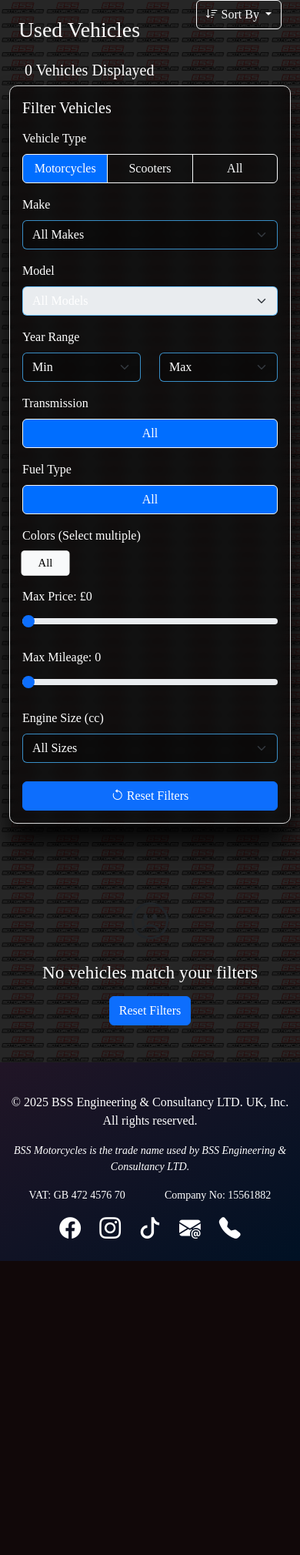
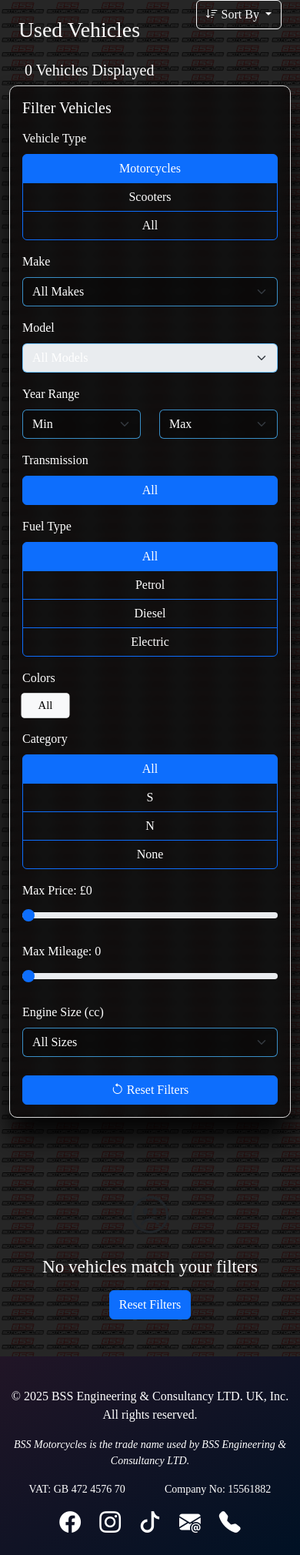
Before and after one commit to AshfaaqK/Bike-Safe-Storage, a Flask app: page /used-vehicles in a window 390 px wide. Shown: the part 593-2613 px from the top of the page at 77% size. Before the commit the page ends 2231 px from the top, so only its background shows below. Run offline with Flask 3, Linux system fonts and the light colour scheme; data that the repository does not hold is empty; some libraries are stand-ins or nearby versions.

Commit message:
feat: Add category filter to motorcycle listings and update button group styles.
Make Used Vehicles Page fully responsive on all screen sizes with change in button styles for certain filters.

```diff
--- a/app/static/js/vehicles-filter.js
+++ b/app/static/js/vehicles-filter.js
@@ -42,7 +42,8 @@ document.addEventListener('DOMContentLoaded', function () {
         engine_size: 'all',
         year_min: 'all',
         year_max: 'all',
-        sort: 'price-asc'
+        sort: 'price-asc',
+        category: 'all'
     };
 
     // Sort comparison functions
@@ -129,6 +130,10 @@ document.addEventListener('DOMContentLoaded', function () {
             }
 
             if (filters.fuel_type !== 'all' && cardData.fuel_type !== filters.fuel_type) {
+                isVisible = false;
+            }
+
+            if (filters.category !== 'all' && cardData.category !== filters.category) {
                 isVisible = false;
             }
 
@@ -246,13 +251,13 @@ document.addEventListener('DOMContentLoaded', function () {
         });
 
         // Button group filters (transmission, fuel type)
-        document.querySelectorAll('.btn-group .filter-btn').forEach(btn => {
+        document.querySelectorAll('.btn-group-vertical .filter-btn').forEach(btn => {
             btn.addEventListener('click', function () {
                 const filterType = this.dataset.filter;
                 const filterValue = this.dataset.value;
 
                 // Update active state for button group
-                this.closest('.btn-group').querySelectorAll('.filter-btn').forEach(b => {
+                this.closest('.btn-group-vertical').querySelectorAll('.filter-btn').forEach(b => {
                     b.classList.remove('active');
                 });
                 this.classList.add('active');
@@ -317,6 +322,7 @@ document.addEventListener('DOMContentLoaded', function () {
         filters.year_min = 'all';
         filters.year_max = 'all';
         filters.sort = 'price-asc';
+        filters.category = 'all';
 
         // Reset UI elements
         document.getElementById('make-filter').value = 'all';
@@ -342,7 +348,7 @@ document.addEventListener('DOMContentLoaded', function () {
         });
 
         // Reset active buttons
-        document.querySelectorAll('.btn-group .filter-btn').forEach(btn => {
+        document.querySelectorAll('.btn-group-vertical .filter-btn').forEach(btn => {
             btn.classList.remove('active');
             if (btn.dataset.value === 'all') {
                 btn.classList.add('active');
--- a/app/templates/used_vehicles.html
+++ b/app/templates/used_vehicles.html
@@ -58,12 +58,12 @@
                     <!-- Vehicle Type Toggle -->
                     <div class="mb-3">
                         <label class="form-label text-white">Vehicle Type</label>
-                        <div class="btn-group w-100" role="group">
-                            <button type="button" class="btn btn-outline-light filter-btn active" data-filter="type"
+                        <div class="btn-group-vertical d-sm-grid d-md-inline-flex w-100" role="group">
+                            <button type="button" class="btn btn-outline-primary filter-btn text-white active" data-filter="type"
                                 data-value="motorcycle">Motorcycles</button>
-                            <button type="button" class="btn btn-outline-light filter-btn" data-filter="type"
+                            <button type="button" class="btn btn-outline-primary filter-btn text-white" data-filter="type"
                                 data-value="scooter">Scooters</button>
-                            <button type="button" class="btn btn-outline-light filter-btn" data-filter="type"
+                            <button type="button" class="btn btn-outline-primary filter-btn text-white" data-filter="type"
                                 data-value="all">All</button>
                         </div>
                     </div>
@@ -146,34 +146,35 @@
                     <!-- Transmission -->
                     <div class="mb-3">
                         <label class="form-label text-white">Transmission</label>
-                        <div class="btn-group w-100" role="group">
-                            <button type="button" class="btn btn-outline-light filter-btn active" data-filter="trans"
+                        <div class="btn-group-vertical d-sm-grid d-md-inline-flex w-100" role="group">
+                            <button type="button" class="btn btn-outline-primary filter-btn text-white active" data-filter="trans"
                                 data-value="all">All</button>
                             {% set transmissions = motorcycles|map(attribute='trans')|unique|sort %}
                             {% for trans in transmissions %}
-                            <button type="button" class="btn btn-outline-light filter-btn" data-filter="trans"
+                            <button type="button" class="btn btn-outline-primary filter-btn text-white" data-filter="trans"
                                 data-value="{{ trans }}">{{ trans }}</button>
                             {% endfor %}
                         </div>
                     </div>
 
-                    <!-- Fuel Type -->
+                    <!-- Fuel Type Filter -->
                     <div class="mb-3">
                         <label class="form-label text-white">Fuel Type</label>
-                        <div class="btn-group w-100" role="group">
-                            <button type="button" class="btn btn-outline-light filter-btn active"
+                        <div class="btn-group-vertical d-sm-grid d-md-inline-flex w-100" role="group">
+                            <button type="button" class="btn btn-outline-primary filter-btn text-white active"
                                     data-filter="fuel_type" data-value="all">All</button>
-                            {% set fuel_types = motorcycles|map(attribute='fuel_type')|unique|sort %}
-                            {% for fuel in fuel_types %}
-                            <button type="button" class="btn btn-outline-light filter-btn" data-filter="fuel_type"
-                                data-value="{{ fuel }}">{{ fuel|capitalize }}</button>
-                            {% endfor %}
+                            <button type="button" class="btn btn-outline-primary filter-btn text-white"
+                                    data-filter="fuel_type" data-value="PETROL">Petrol</button>
+                            <button type="button" class="btn btn-outline-primary filter-btn text-white"
+                                    data-filter="fuel_type" data-value="DIESEL">Diesel</button>
+                            <button type="button" class="btn btn-outline-primary filter-btn text-white"
+                                    data-filter="fuel_type" data-value="ELECTRICITY">Electric</button>
                         </div>
                     </div>
 
                     <!-- Color Filter -->
                     <div class="mb-3">
-                        <label class="form-label text-white">Colors (Select multiple)</label>
+                        <label class="form-label text-white">Colors</label>
                         <div class="d-flex flex-wrap gap-2" id="color-filters">
                             <button type="button" class="btn btn-sm btn-outline-light filter-btn color-filter active"
                                     data-value="all" style="min-width: 60px;">All</button>
@@ -185,6 +186,21 @@
                                 {{ color }}
                             </button>
                             {% endfor %}
+                        </div>
+                    </div>
+
+                    <!-- Category Marker -->
+                    <div class="mb-3">
+                        <label class="form-label text-white">Category</label>
+                        <div class="btn-group-vertical d-sm-grid d-md-inline-flex w-100" role="group">
+                            <button type="button" class="btn btn-outline-primary filter-btn text-white active" data-filter="category"
+                                    data-value="all">All</button>
+                            <button type="button" class="btn btn-outline-primary filter-btn text-white" data-filter="category"
+                                    data-value="S">S</button>
+                            <button type="button" class="btn btn-outline-primary filter-btn text-white" data-filter="category"
+                                    data-value="N">N</button>
+                            <button type="button" class="btn btn-outline-primary filter-btn text-white" data-filter="category"
+                                    data-value="None">None</button>
                         </div>
                     </div>
 
@@ -234,6 +250,7 @@
                     </div>
 
                     <!-- Motorcycle Listings -->
+                    <div class="d-flex justify-content-center">
                         <div class="row" id="motorcycle-listings">
                             {% for motorcycle in motorcycles %}
                             <div class="col-sm-12 col-md-6 col-lg-4 mb-4 motorcycle-card" data-make="{{ motorcycle.make }}"
@@ -241,7 +258,7 @@
                                 data-fuel_type="{{ motorcycle.fuel_type }}" data-colour="{{ motorcycle.colour }}"
                                 data-price="{{ motorcycle.price }}" data-mileage="{{ motorcycle.mileage }}"
                                 data-engine_cc="{{ motorcycle.engine_cc }}" data-first_reg="{{ motorcycle.first_reg }}"
-                            data-type="motorcycle">
+                                data-type="motorcycle" data-category="{{ motorcycle.category }}">
                                 <div class="card listings-card">
                                     {% set primary_image = motorcycle.images|selectattr('is_primary') | first %}
                                     <img src="{{ url_for('static', filename='images/default_vehicle.jpg') if not primary_image else url_for('static', filename='uploads/vehicle_images/' + primary_image.image_path) }}"
@@ -259,7 +276,14 @@
                                                 <p><i class="bi bi-calendar h6"></i> {{ motorcycle.first_reg }}</p>
                                             </div>
                                             <div class="col-6">
-                                            <p><i class="bi bi-gear h6"></i> {{ motorcycle.trans }}</p>
+                                                <p>
+                                                    <i class="bi bi-gear h6"></i>
+                                                    {% if motorcycle.trans == "Automatic" %}
+                                                        Auto
+                                                    {% else %}
+                                                        {{ motorcycle.trans }}
+                                                    {% endif %}
+                                                </p>
                                             </div>
                                             <div class="col-6">
                                                 <p><i class="bi bi-speedometer2 h6"></i> {{
@@ -267,12 +291,16 @@
                                             </div>
                                             <div class="col-6">
                                                 <p>
+
                                                     {% if motorcycle.fuel_type == "ELECTRICITY" %}
                                                         <i class="bi bi-lightning-charge h6"></i>
-                                                Electric
+                                                        EV
+
                                                     {% else %}
+
                                                         <i class="bi bi-fuel-pump h6"></i>
                                                         {{ motorcycle.fuel_type | capitalize }}
+
                                                     {% endif %}
                                                 </p>
                                             </div>
@@ -299,6 +327,7 @@
                 </div>
             </div>
         </div>
+    </div>
 </section>
 
 {% include "footer.html" %}
```
Lines whose indentation alone changed are shown as unchanged.
